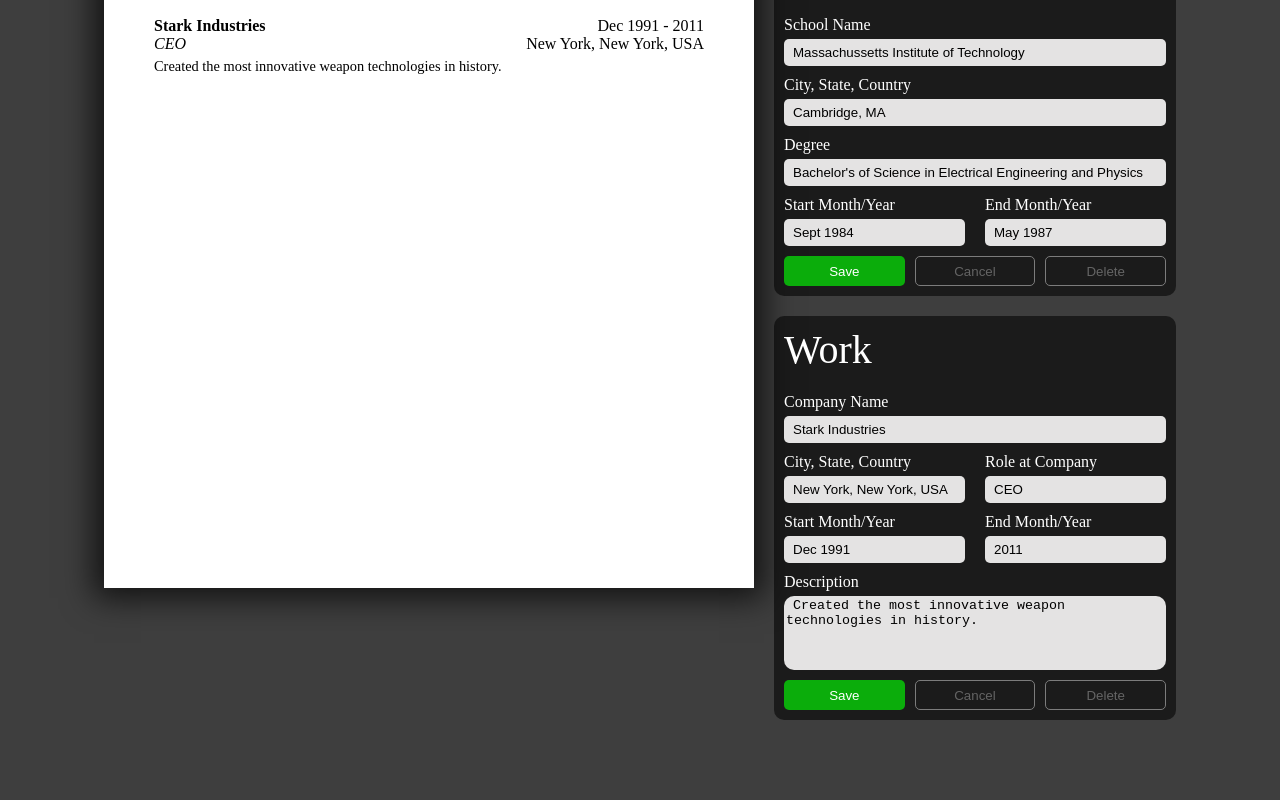
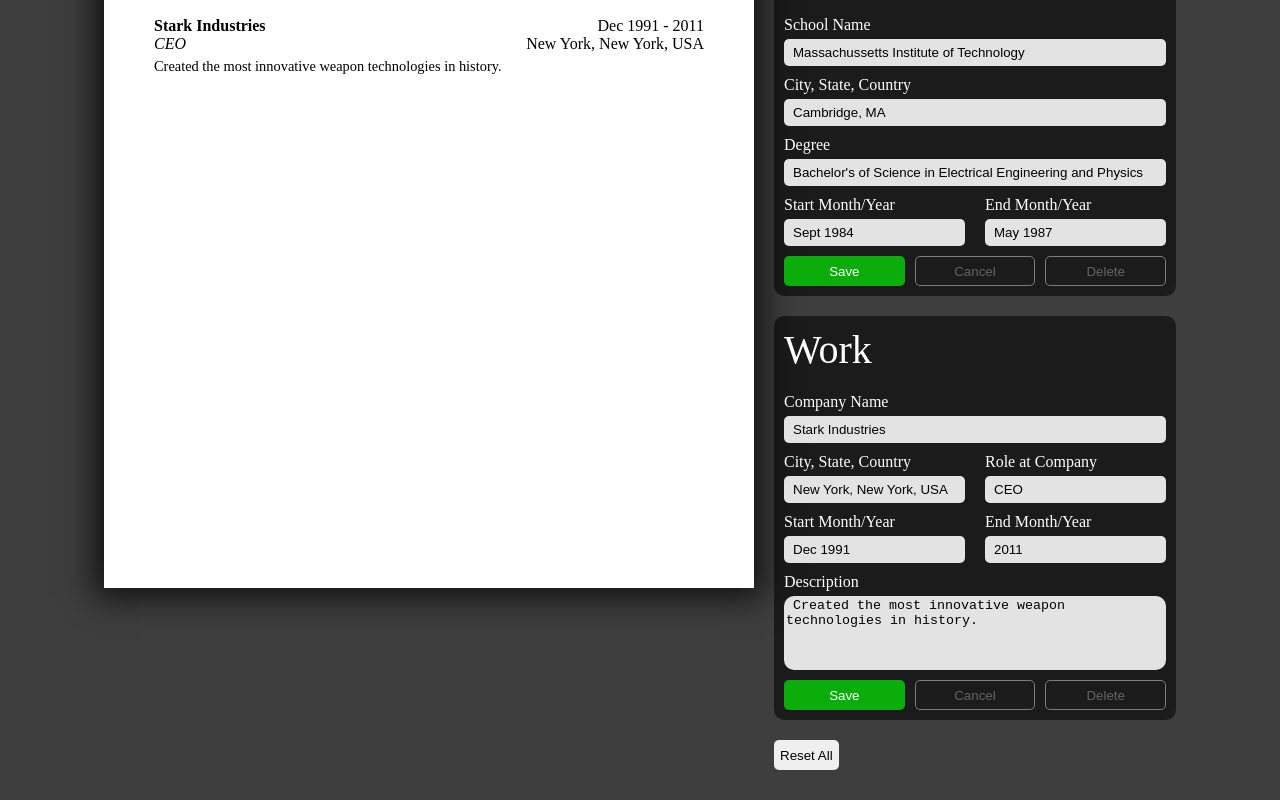
Before and after one commit to kuneus/cv-generator, a React (Vite) app: page / in a window 1280 px wide. Shown: the part 358-1158 px from the top of the page. Before the commit the page ends 1108 px from the top, so only its background shows below. Built offline with nearby package versions, Linux system fonts and the light colour scheme.

Commit message:
Create reset all function and button component

```diff
--- a/src/App.jsx
+++ b/src/App.jsx
@@ -289,7 +289,6 @@
   function deleteItem(e) {
     let targetForm;
 
-    console.log(e.target.id);
     if (e.target.id === "education-delete-btn") {
       targetForm = "education-form";
       // if in edit item mode, find item in array and delete it
@@ -314,6 +313,19 @@
     }
 
     resetForm(targetForm);
+  }
+
+  function handleResetAll() {
+    resetForm("education-form");
+    resetForm("work-form");
+    setEducationArr([]);
+    setWorkArr([]);
+    setFirstName("");
+    setLastName("");
+    setPhoneNumber("");
+    setLocation("");
+    setEmail("");
+    setRole("");
   }
 
   return (
@@ -360,6 +372,7 @@
         handleCancel={handleCancel}
         editWorkItem={editItem}
         deleteItem={deleteItem}
+        handleResetAll={handleResetAll}
       />
     </div>
   );
--- a/src/components/editSection.jsx
+++ b/src/components/editSection.jsx
@@ -2,6 +2,7 @@
 import InputEditPersonal from "./all-inputs/inputEditPersonal";
 import InputEditEducation from "./all-inputs/inputEditEducation";
 import InputEditWork from "./all-inputs/inputEditWork";
+import ResetButton from "./resetButton";
 
 export default function EditSection({
   firstName,
@@ -34,6 +35,7 @@
   editEducationItem,
   editWorkItem,
   deleteItem,
+  handleResetAll,
 }) {
   return (
     <div className="right-container">
@@ -78,6 +80,9 @@
           editWorkItem={editWorkItem}
           deleteWorkItem={deleteItem}
         />
+        <div>
+          <ResetButton handleResetAll={handleResetAll} />
+        </div>
       </div>
     </div>
   );
--- /dev/null
+++ b/src/components/resetButton.jsx
@@ -0,0 +1,7 @@
+export default function ResetButton({ handleResetAll }) {
+  return (
+    <button onClick={handleResetAll} id="reset-button">
+      Reset All
+    </button>
+  );
+}
```
